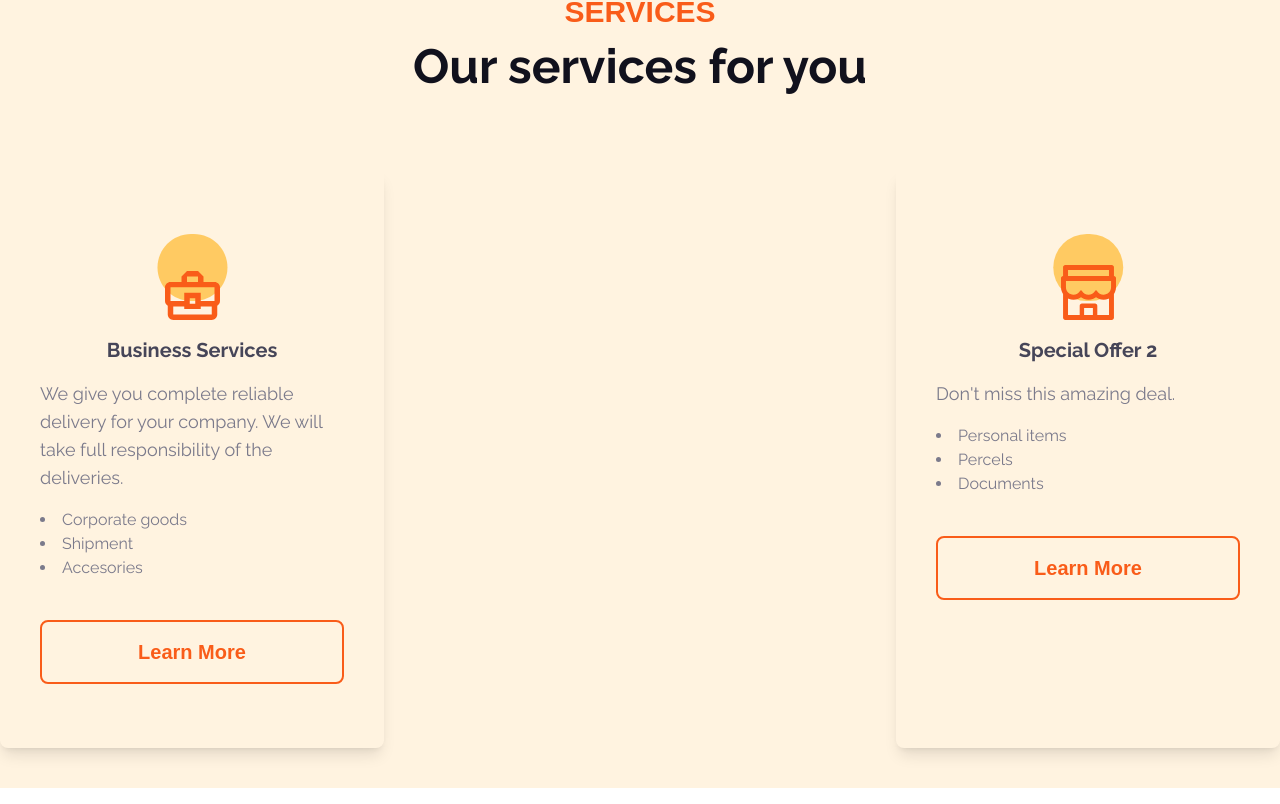
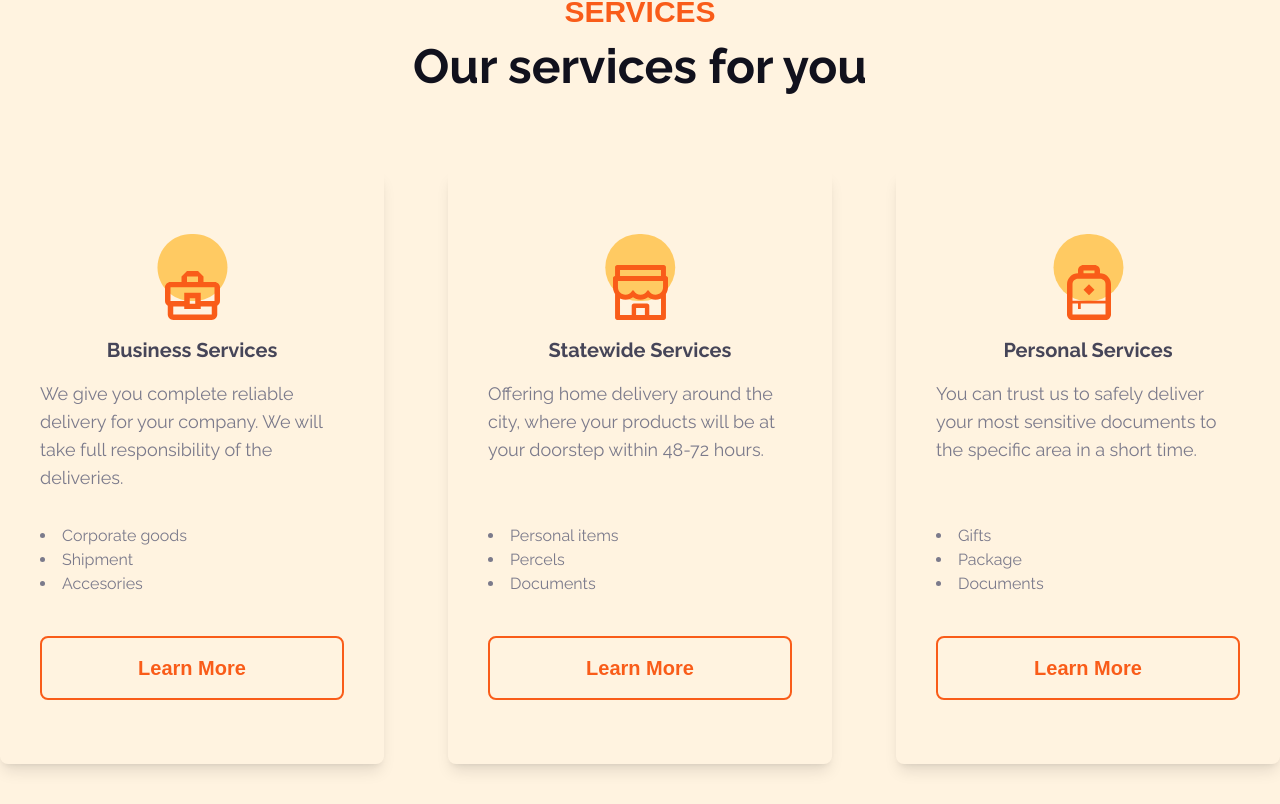
Before and after one commit to mahmudashif/QuriarBox, a React (Vite) app: page / in a window 1280 px wide. Shown: the part 950-1754 px from the top of the page. Built offline with nearby package versions, Linux system fonts and the light colour scheme.

Commit message:
feat: all card item set done

```diff
--- a/src/Components/layout/CardItem.js
+++ b/src/Components/layout/CardItem.js
@@ -9,9 +9,16 @@ const cardData = [
     {
       id: 2,
       image: "/public/Offer2.svg",
-      title: "Special Offer 2",
-      description: "Don't miss this amazing deal.",
+      title: "Statewide Services",
+      description: "Offering home delivery around the city, where your products will be at your doorstep within 48-72 hours.",
       features: ["Personal items", "Percels", "Documents"],
+    },
+    {
+      id: 3,
+      image: "/public/Offer3.svg",
+      title: "Personal Services",
+      description: "You can trust us to safely deliver your most sensitive documents to the specific area in a short time.",
+      features: ["Gifts", "Package", "Documents"],
     },
   ];
 
--- a/src/Components/layout/OfferCard.jsx
+++ b/src/Components/layout/OfferCard.jsx
@@ -14,7 +14,7 @@ const OfferCard = () => {
             <h2 className="text-xl font-bold font-Raleway text-[#464558] text-center mt-4">
               {card.title}
             </h2>
-            <p className="text-[#7B7A8B] mt-4 font-Raleway text-lg">
+            <p className="text-[#7B7A8B] mt-4 font-Raleway text-lg h-32">
               {card.description}
             </p>
             <ul className="mt-4 list-disc list-inside text-[#7B7A8B] font-Raleway">
```
